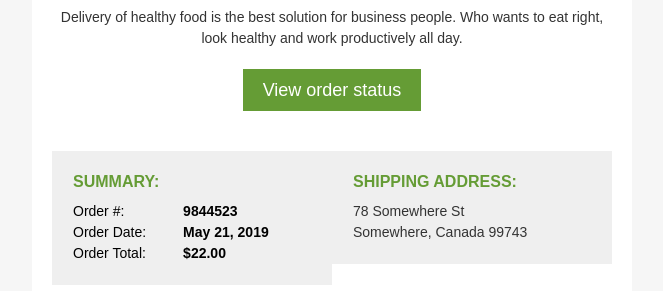
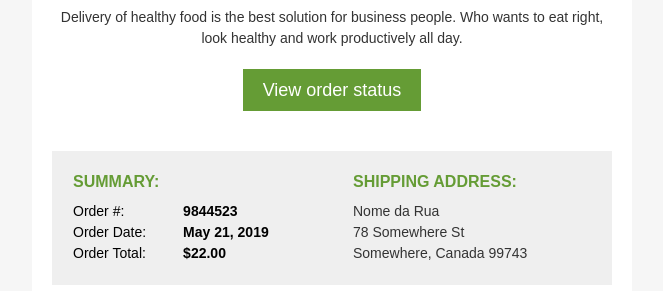
Before and after one commit to amiapmorais/oby-delivery, a plain HTML site: page index.html in a window 1280 px wide. Shown: the part 667-958 px from the top of the page, without its empty margins (308-971 px from the left). Drawn offline with Linux system fonts and the light colour scheme.

Commit message:
colocando Nome da Rua estático

```diff
--- a/index.html
+++ b/index.html
@@ -240,7 +240,7 @@
                       <td align="left" style="Margin:0;padding-bottom:10px;padding-top:20px;padding-left:20px;padding-right:20px"><h4 style="Margin:0;line-height:120%;mso-line-height-rule:exactly;font-family:arial, 'helvetica neue', helvetica, sans-serif;color:#659C35">SHIPPING ADDRESS:</h4></td>
                      </tr>
                      <tr style="border-collapse:collapse">
-                      <td align="left" style="padding:0;Margin:0;padding-bottom:20px;padding-left:20px;padding-right:20px"><p style="Margin:0;-webkit-text-size-adjust:none;-ms-text-size-adjust:none;mso-line-height-rule:exactly;font-size:14px;font-family:arial, 'helvetica neue', helvetica, sans-serif;line-height:21px;color:#333333" id="address" ></p><p style="Margin:0;-webkit-text-size-adjust:none;-ms-text-size-adjust:none;mso-line-height-rule:exactly;font-size:14px;font-family:arial, 'helvetica neue', helvetica, sans-serif;line-height:21px;color:#333333">78 Somewhere St</p><p style="Margin:0;-webkit-text-size-adjust:none;-ms-text-size-adjust:none;mso-line-height-rule:exactly;font-size:14px;font-family:arial, 'helvetica neue', helvetica, sans-serif;line-height:21px;color:#333333">Somewhere, Canada 99743</p></td>
+                      <td align="left" style="padding:0;Margin:0;padding-bottom:20px;padding-left:20px;padding-right:20px"><p style="Margin:0;-webkit-text-size-adjust:none;-ms-text-size-adjust:none;mso-line-height-rule:exactly;font-size:14px;font-family:arial, 'helvetica neue', helvetica, sans-serif;line-height:21px;color:#333333"> Nome da Rua</p><p style="Margin:0;-webkit-text-size-adjust:none;-ms-text-size-adjust:none;mso-line-height-rule:exactly;font-size:14px;font-family:arial, 'helvetica neue', helvetica, sans-serif;line-height:21px;color:#333333">78 Somewhere St</p><p style="Margin:0;-webkit-text-size-adjust:none;-ms-text-size-adjust:none;mso-line-height-rule:exactly;font-size:14px;font-family:arial, 'helvetica neue', helvetica, sans-serif;line-height:21px;color:#333333">Somewhere, Canada 99743</p></td>
                      </tr>
                    </table></td>
                  </tr>
```
